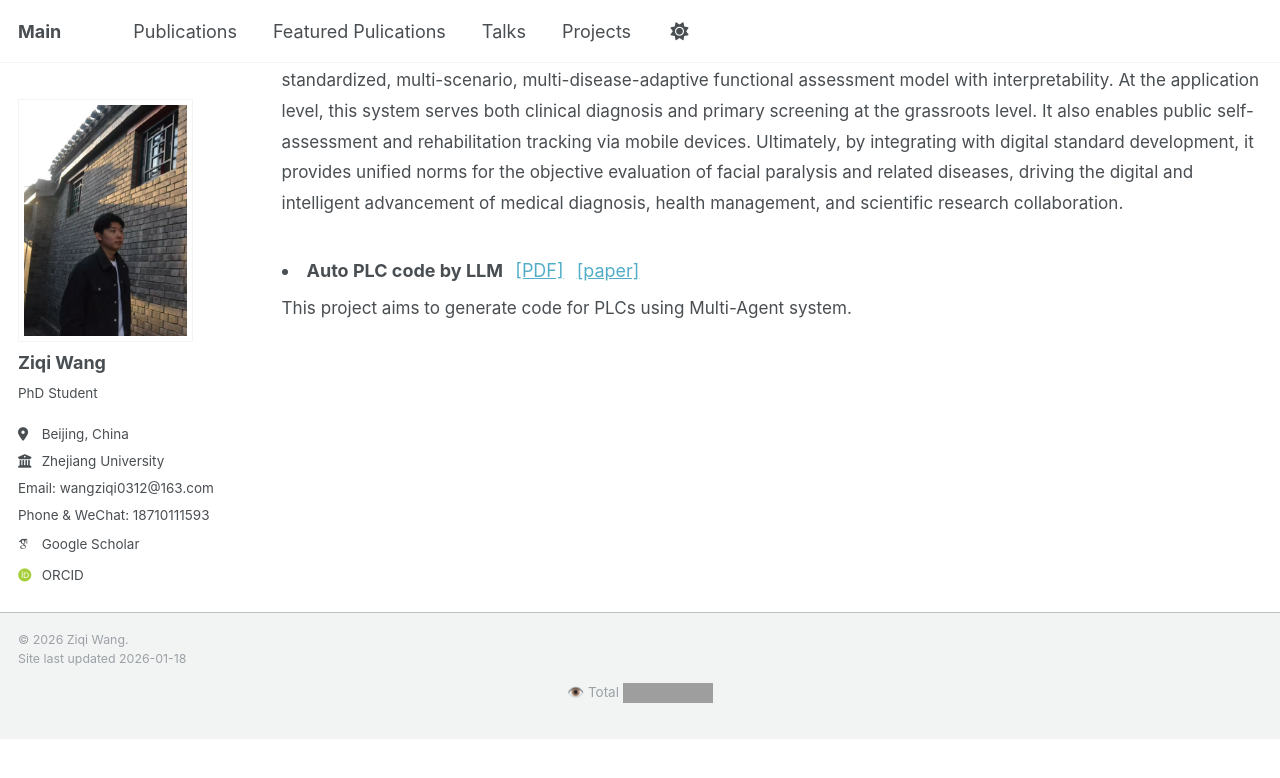
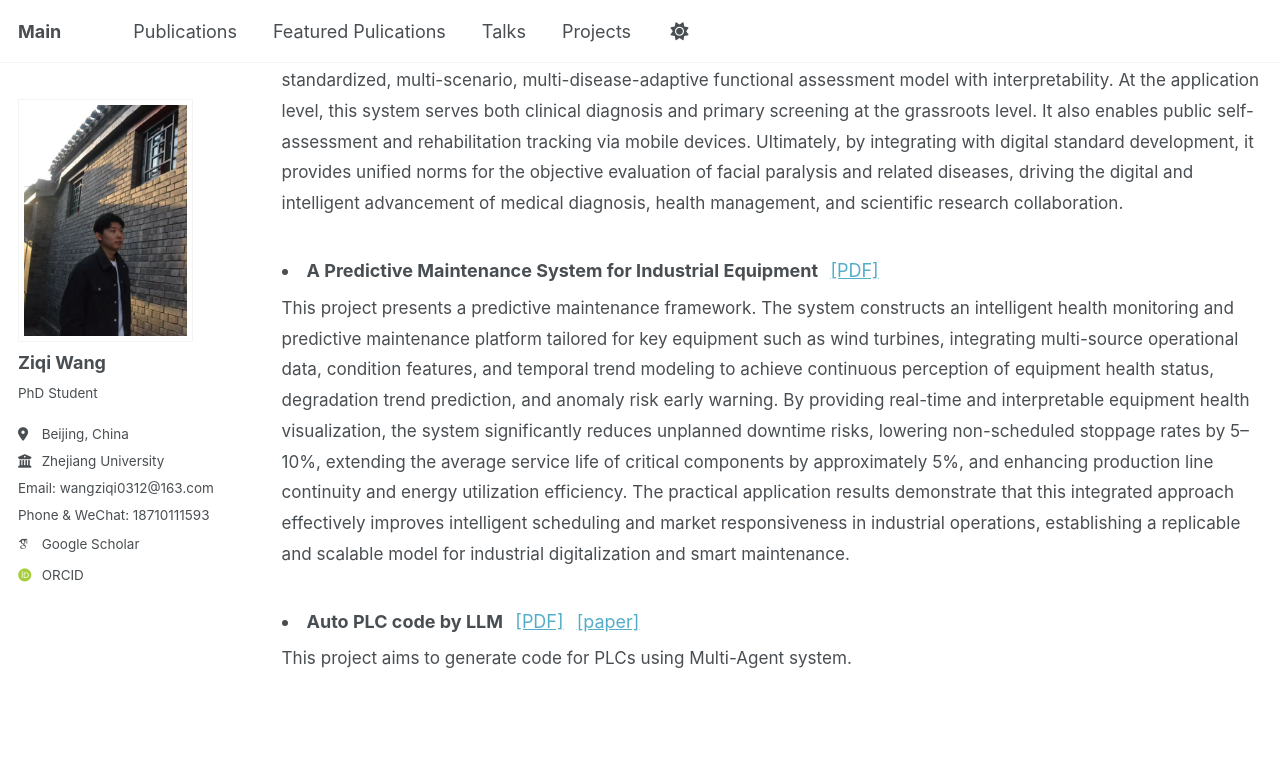
Before and after one commit to ZiqiWang0312/bio, a Jekyll site: the page built from _pages/projects.md, in a window 1280 px wide and 900 px high, scrolled down 526 px. Shown: the top 778 px of the window. Built offline with Jekyll 4.4.1, drawn with Linux system fonts in a browser that asks for light colours; some web fonts are replaced; a script that is not in the unit is left out; before the commit the page ends 1264 px from its top, so only the background shows below that; grey boxes are pictures that could not be loaded.

Commit message:
projects

```diff
--- a/_pages/projects.md
+++ b/_pages/projects.md
@@ -25,6 +25,15 @@ author_profile: true
   </div>
 
 
+<li style="margin-bottom: 2rem; line-height: 1.8;">
+  <strong> A Predictive Maintenance System for Industrial Equipment </strong>
+  <a href="https://ZiqiWang0312.github.io/bio/files/prediction.pdf" target="_blank" style="margin-left:8px;">[PDF]</a>
+
+  <div style="font-size:0.95em; margin-top:0.3rem;">
+    This project presents a predictive maintenance framework. The system constructs an intelligent health monitoring and predictive maintenance platform tailored for key equipment such as wind turbines, integrating multi-source operational data, condition features, and temporal trend modeling to achieve continuous perception of equipment health status, degradation trend prediction, and anomaly risk early warning. By providing real-time and interpretable equipment health visualization, the system significantly reduces unplanned downtime risks, lowering non-scheduled stoppage rates by 5–10%, extending the average service life of critical components by approximately 5%, and enhancing production line continuity and energy utilization efficiency. The practical application results demonstrate that this integrated approach effectively improves intelligent scheduling and market responsiveness in industrial operations, establishing a replicable and scalable model for industrial digitalization and smart maintenance.
+  </div>
+
+
 
 <li style="margin-bottom: 2rem; line-height: 1.8;">
   <strong> Auto PLC code by LLM </strong>
```
Also changed, not shown: 1 other file.
